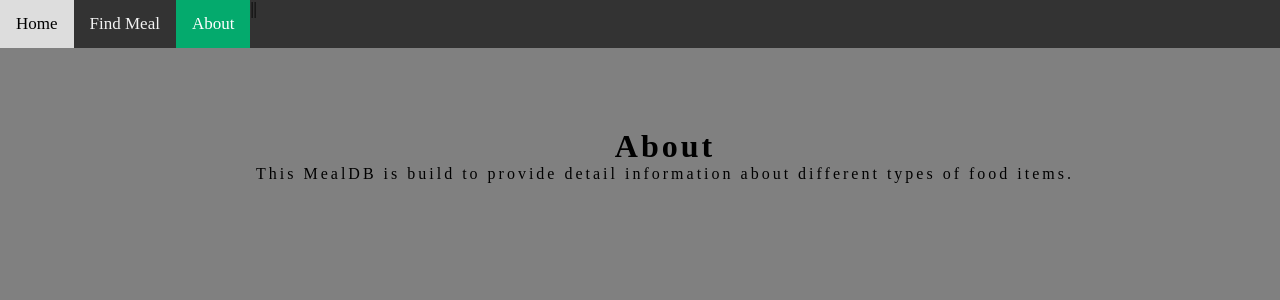
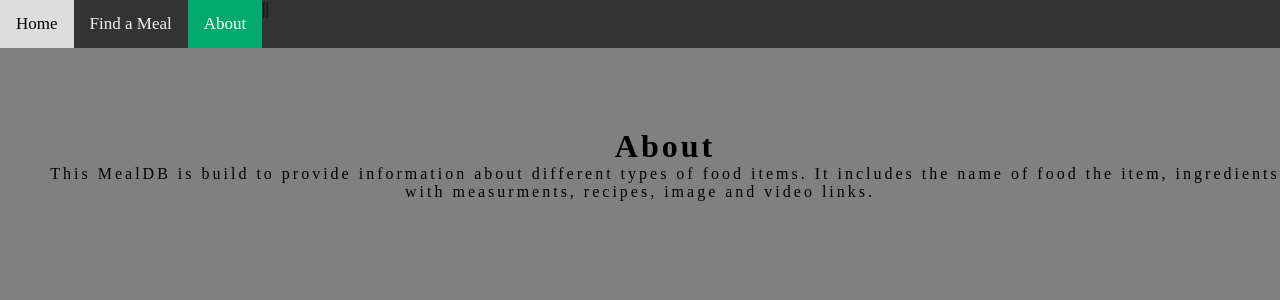
Before and after one commit to raskaranuradha/final_project, a React (Create React App) app: page /about in a window 1280 px wide. Shown: the top 300 px of the page. Built offline with nearby package versions, Linux system fonts and the light colour scheme; a web font is replaced by a local one.

Commit message:
Code checkin of MealDB

```diff
--- a/src/components/About.js
+++ /dev/null
@@ -1,10 +0,0 @@
-const About = () => {
-    return (
-        <div className="about">
-            <h1>About</h1>
-            <p>This MealDB is build to provide detail information about different types of food items.</p>
-        </div>
-    )
-}
-
-export default About
--- /dev/null
+++ b/src/components/About/About.js
@@ -0,0 +1,10 @@
+const About = () => {
+    return (
+        <div className="about">
+            <h1>About</h1>
+            <p>This MealDB is build to provide information about different types of food items. It includes the name of food the item, ingredients with measurments, recipes, image and video links.</p>
+        </div>
+    )
+}
+
+export default About
--- a/src/App.css
+++ b/src/components/App/App.css
@@ -137,7 +137,7 @@
 
 .content .inner-content{
   position: absolute;
-  top: 45%;
+  top: 50%;
   left: 50%;
   transform: translate(-50%,-50%);
   background-color: white;
@@ -174,6 +174,7 @@
 
 .video{
   width: 80%;
+  height: 100%;
   margin: 3rem auto;
 }
 
--- a/src/App.js
+++ b/src/components/App/App.js
@@ -1,10 +1,9 @@
-//import Meal from "./components/Meal";
-import Home from "./components/Home";
+import Home from "../Home/Home";
 import "./App.css"
 import { Routes,Route, BrowserRouter,NavLink } from "react-router-dom";
-import RecipeInfo from "./components/RecipeInfo/RecipeInfo";
-import Meal from "./components/Meal/Meal";
-import About from "./components/About";
+import RecipeInfo from "../RecipeInfo/RecipeInfo";
+import Meal from "../Meal/Meal";
+import About from "../About/About";
 
 function App() {
   return (
@@ -12,7 +11,7 @@
       <nav className="navbar">
         <NavLink to="/">Home</NavLink>
         {'|'}
-        <NavLink to="/Meal">Find Meal</NavLink>
+        <NavLink to="/Meal">Find a Meal</NavLink>
         {'|'}
         <NavLink to="/about">About</NavLink>
       </nav>
@@ -23,7 +22,6 @@
         <Route path="/meal/:idMeal" element={<RecipeInfo />} />
         <Route path="/about" element={<About />} />
       </Routes>
-
     </BrowserRouter>
   );
 }
--- a/src/components/Meal/Meal.js
+++ b/src/components/Meal/Meal.js
@@ -3,7 +3,7 @@
 import { useEffect, useState } from "react"
 
 const Meal = () => {
-    const [url,setUrl]=useState("https:/www.themealdb.com/api/json/v1/1/search.php?f=a")
+    const [url,setUrl]=useState("https:/www.themealdb.com/api/json/v1/1/filter.php?c=starter")
     const [item,setItem]=useState()
     const [show,setShow]=useState(false)
     const [search, setSearch]=useState("")
@@ -17,7 +17,7 @@
         })
     },[url])
 
-    const setIndex = (categories) => {
+    const setCategory = (categories) => {
         setUrl(`https://www.themealdb.com/api/json/v1/1/filter.php?c=${categories}`)
     }
 
@@ -38,7 +38,7 @@
                 </div>
                 <div className="categoryContainer">
                 {
-                    <RecipeIndex categoryList={(categories) => setIndex(categories)} />
+                    <RecipeIndex categoryList={(categories) => setCategory(categories)} />
                 }
                 </div>
                 <div className="container">
--- a/src/components/RecipeInfo/RecipeInfo.js
+++ b/src/components/RecipeInfo/RecipeInfo.js
@@ -2,11 +2,8 @@
 import { useParams } from "react-router"
 import { useNavigate } from "react-router-dom"
 
-
-
 let vId=""
 const RecipeInfo = () => {
-
     const navigate = useNavigate();
 	const goBack = () => {
 		navigate(-1);
@@ -19,8 +16,7 @@
     {
         fetch(`https:/www.themealdb.com/api/json/v1/1/lookup.php?i=${idMeal}`)
         .then(resp=>resp.json())
-        .then(data=>{
-            setItem(data.meals[0])
+        .then(data=>{setItem(data.meals[0])
         })
     }},[idMeal])
 
@@ -35,9 +31,8 @@
         {
             (!item) ? "" : (
                 <>
-
                 <div className="content">
-                <button  onClick={goBack}>Back</button>
+                    <button  onClick={goBack}>Back</button>
                     <img src={item.strMealThumb} alt="" />
                     <div className="inner-content">
                         <h1>{item.strMeal}</h1>
@@ -47,7 +42,7 @@
                 </div>
                 <div className="recipe-details">
                     <div className="ingredients">
-                        <h3>Ingredients  </h3><br />
+                        <h2>Ingredients  </h2><br />
                         <h4>{item.strIngredient1} : {item.strMeasure1}</h4>
                         <h4>{item.strIngredient2} : {item.strMeasure2}</h4>
                         <h4>{item.strIngredient3} : {item.strMeasure3}</h4>
@@ -63,19 +58,16 @@
                         <h2>Instructions : </h2><br />
                         <h4>{item.strInstructions}</h4>
                     </div><br />
-                    <div className="video">
-                        <iframe src={`https://www.youtube.com/embed/${vId}`} title="recipe">
-                        </iframe>
-                    </div>
                 </div>
-
+                <div className="video">
+                    <iframe src={`https://www.youtube.com/embed/${vId}`} title="recipe">
+                    </iframe>
+                </div>
                 </>
             )
         }
-
         </>
     )
-
 }
 
 export default RecipeInfo
--- a/src/index.css
+++ /dev/null
@@ -1,13 +0,0 @@
-body {
-  margin: 0;
-  font-family: -apple-system, BlinkMacSystemFont, 'Segoe UI', 'Roboto', 'Oxygen',
-    'Ubuntu', 'Cantarell', 'Fira Sans', 'Droid Sans', 'Helvetica Neue',
-    sans-serif;
-  -webkit-font-smoothing: antialiased;
-  -moz-osx-font-smoothing: grayscale;
-}
-
-code {
-  font-family: source-code-pro, Menlo, Monaco, Consolas, 'Courier New',
-    monospace;
-}
--- a/src/index.js
+++ b/src/index.js
@@ -1,12 +1,11 @@
 import React from 'react';
 import ReactDOM from 'react-dom/client';
-import './index.css';
-import App from './App';
+import App from './components/App/App';
 
 
 const root = ReactDOM.createRoot(document.getElementById('root'));
 root.render(
-
-    <App />
-
+    <React.StrictMode>
+        <App />
+    </React.StrictMode>
 );
```
Also changed, not shown: src/reportWebVitals.js (deleted, +0 -13 lines), src/setupTests.js (deleted, +0 -5 lines), src/components/Home/Home.js (renamed from src/components/Home.js), src/logo.svg (deleted), 1 other file (tests, documents, lock files or other folders).
